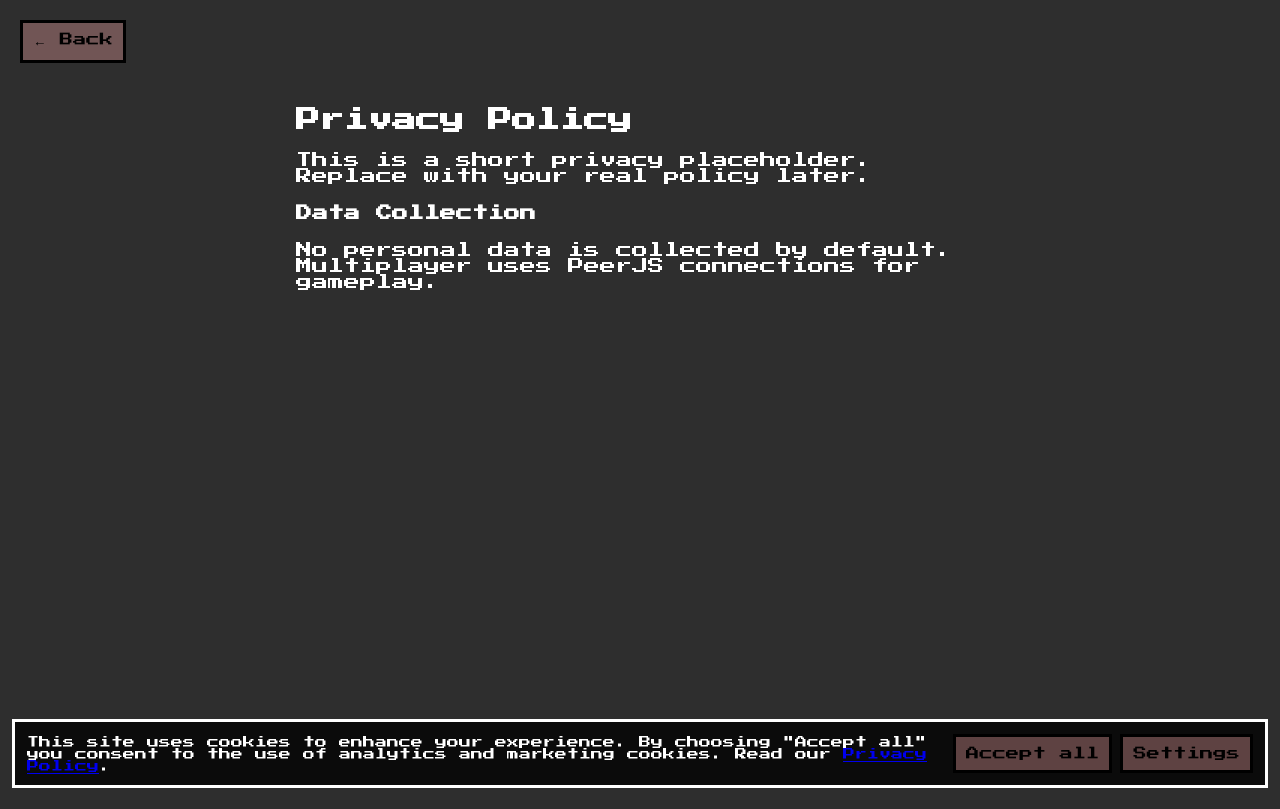
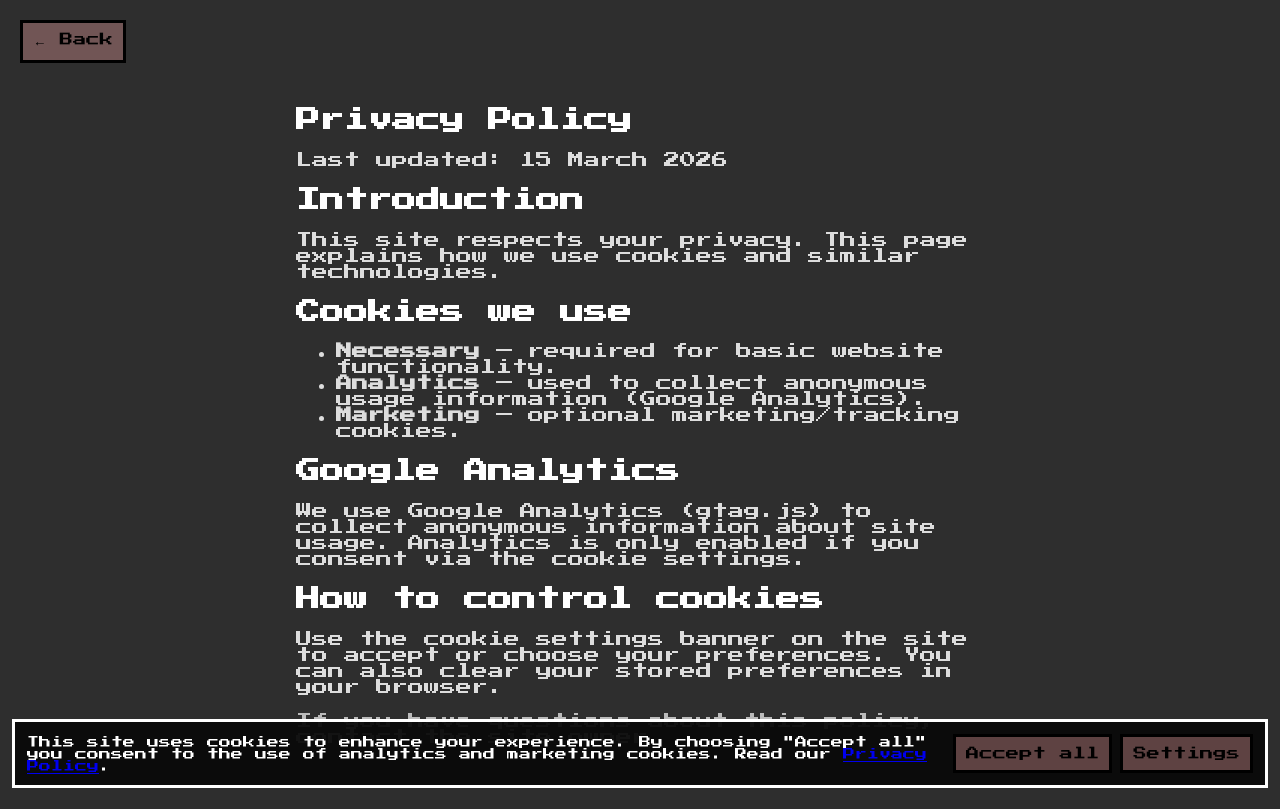
Before and after one commit to PChabowski/fighting-game, a React (Vite) app: page /privacy in a window 1280 px wide. Built offline with nearby package versions, Linux system fonts and the light colour scheme.

Commit message:
docs(privacy): copy policy text from v2.6.0 into article, keep layout

```diff
--- a/src/pages/Privacy.jsx
+++ b/src/pages/Privacy.jsx
@@ -24,12 +24,46 @@ export default function Privacy() {
         ← Back
       </button>
       <article>
-        <h1>Privacy Policy</h1>
-        <p>This is a short privacy placeholder. Replace with your real policy later.</p>
-        <section>
-          <h4>Data Collection</h4>
-          <p>No personal data is collected by default. Multiplayer uses PeerJS connections for gameplay.</p>
-        </section>
+        <div style={{ maxWidth: 900, color: '#fff', marginTop: 12 }}>
+          <header style={{ marginBottom: 18 }}>
+            <h1>Privacy Policy</h1>
+            <p style={{ color: '#ddd' }}>Last updated: 15 March 2026</p>
+          </header>
+
+          <section>
+            <h2>Introduction</h2>
+            <p style={{ color: '#ddd' }}>
+              This site respects your privacy. This page explains how we use cookies and similar technologies.
+            </p>
+          </section>
+
+          <section>
+            <h2>Cookies we use</h2>
+            <ul style={{ color: '#ddd' }}>
+              <li><strong>Necessary</strong> — required for basic website functionality.</li>
+              <li><strong>Analytics</strong> — used to collect anonymous usage information (Google Analytics).</li>
+              <li><strong>Marketing</strong> — optional marketing/tracking cookies.</li>
+            </ul>
+          </section>
+
+          <section>
+            <h2>Google Analytics</h2>
+            <p style={{ color: '#ddd' }}>
+              We use Google Analytics (gtag.js) to collect anonymous information about site usage. Analytics is only enabled if you consent via the cookie settings.
+            </p>
+          </section>
+
+          <section>
+            <h2>How to control cookies</h2>
+            <p style={{ color: '#ddd' }}>
+              Use the cookie settings banner on the site to accept or choose your preferences. You can also clear your stored preferences in your browser.
+            </p>
+          </section>
+
+          <footer style={{ marginTop: 18, color: '#bbb' }}>
+            <p>If you have questions about this policy, contact the site owner.</p>
+          </footer>
+        </div>
       </article>
     </div>
   );
```
